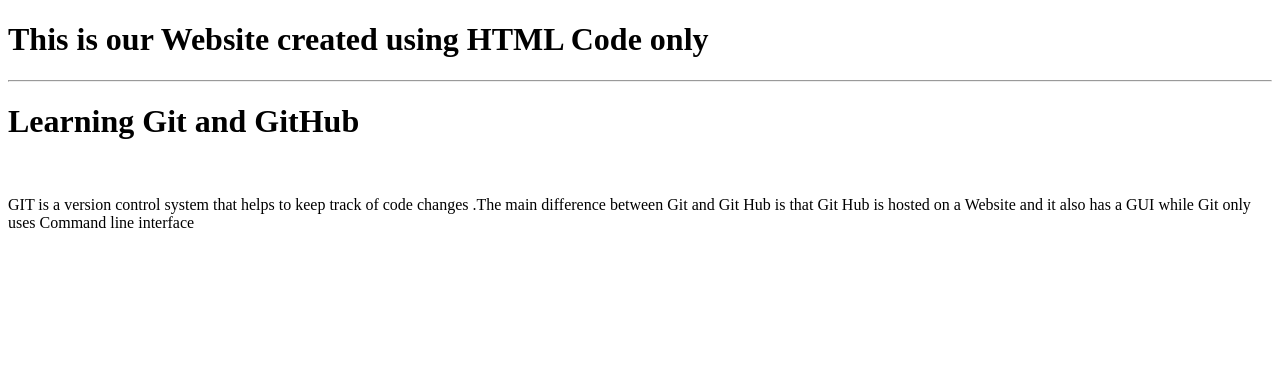
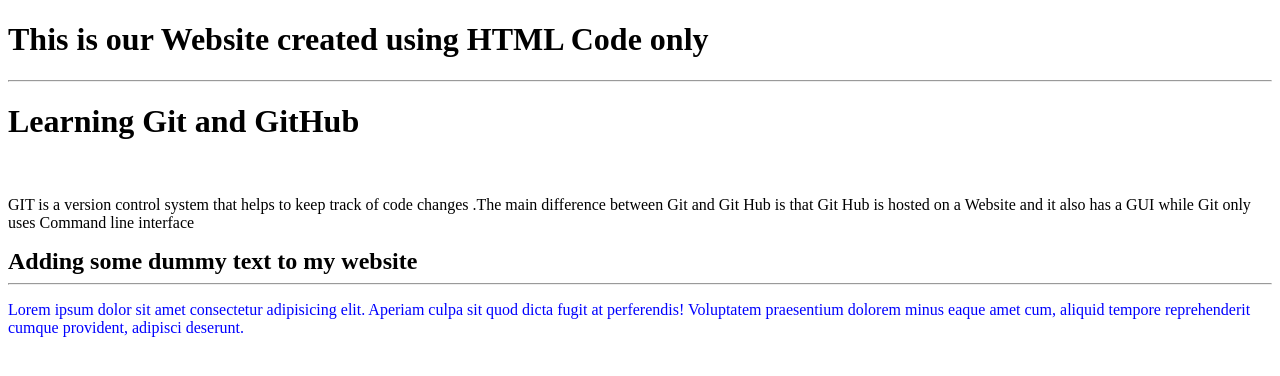
Before and after one commit to cyphix2022/Coding_With_Havard, a plain HTML site: page index.html in a window 1280 px wide. Drawn offline with Linux system fonts and the light colour scheme.

Commit message:
I have added some dummy text

```diff
--- a/index.html
+++ b/index.html
@@ -13,6 +13,10 @@
   <br>
   <p>GIT is a version control system that helps to keep track of code changes .The main difference between Git and Git Hub is that Git Hub is hosted on a Website and it also has a GUI while Git only uses Command line interface</p>
 
+  <h2 style="margin: 0%;">Adding some dummy text to my website</h2>
+  <hr>
+  <p style="color: blue;">Lorem ipsum dolor sit amet consectetur adipisicing elit. Aperiam culpa sit quod dicta fugit at perferendis! Voluptatem praesentium dolorem minus eaque amet cum, aliquid tempore reprehenderit cumque provident, adipisci deserunt.</p>
+
 
 </body>
 </html>
```
Also changed, not shown: home.html (added), info.html (added).
